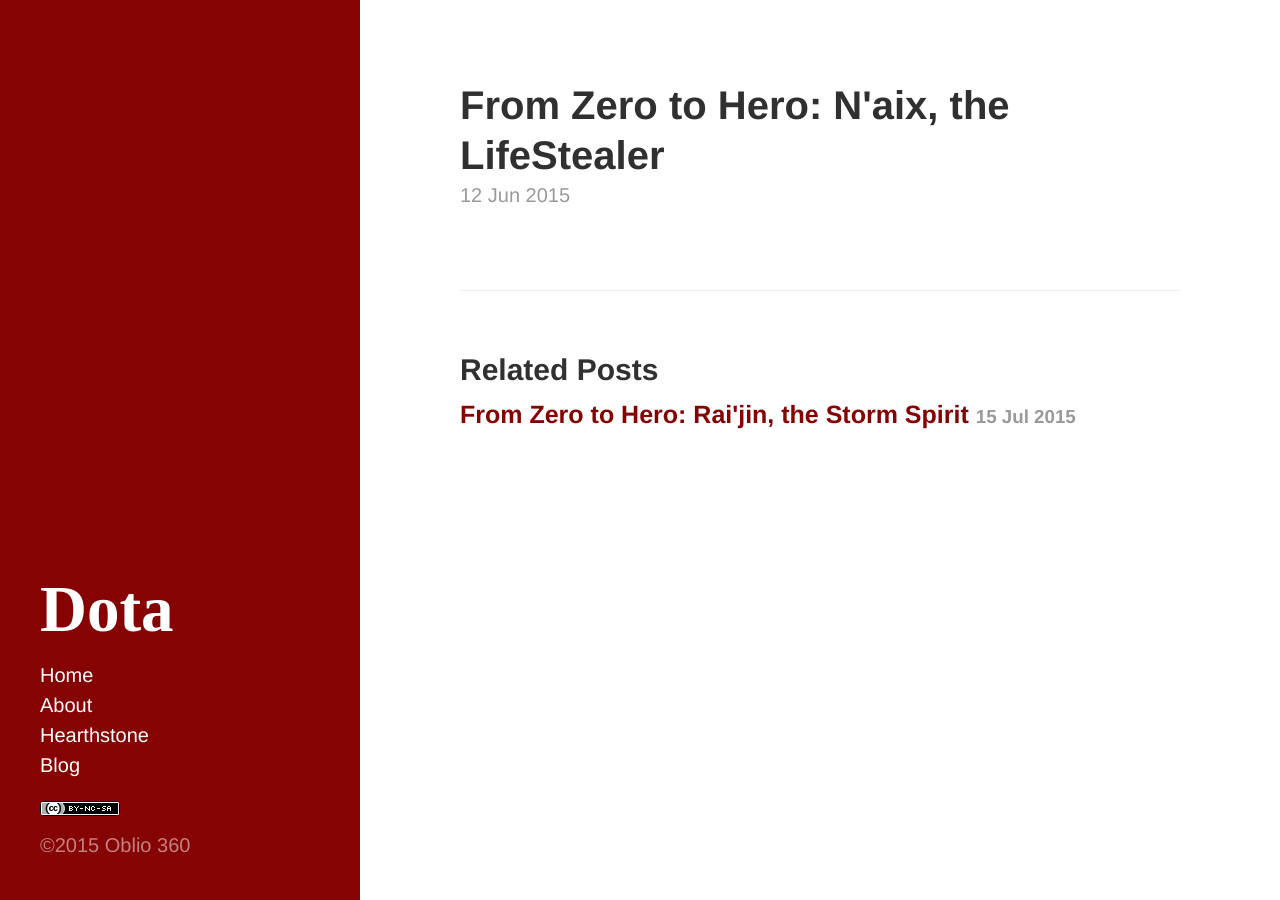
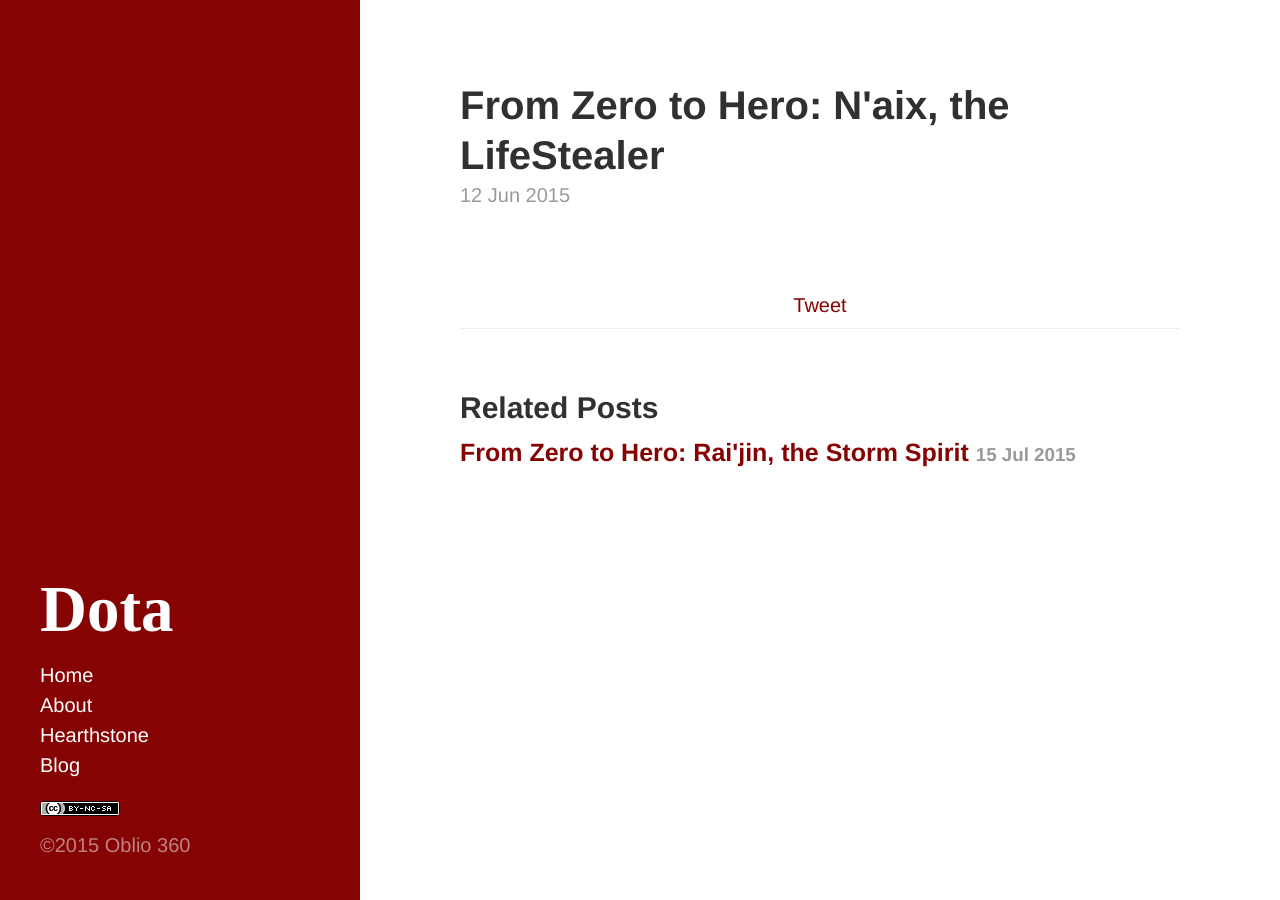
Before and after one commit to oblio360/dota-blog, a Jekyll site: the page built from _posts/2015-06-12-zero-hero-lifestealer.md, in a window 1280 px wide. Built offline with Jekyll 4.4.1, drawn with Linux system fonts in a browser that asks for light colours; Markdown is read by kramdown in place of the engine named in the settings; a script that is not in the unit is left out; comment, search, counter and statistics services are not loaded.

Commit message:
Adding social buttons to the Dota blog.

```diff
--- a/_layouts/default.html
+++ b/_layouts/default.html
@@ -3,7 +3,7 @@
 
   {% include head.html %}
 
-  <body class="theme-base-08">
+  <body class="theme-base">
 
     {% include sidebar.html %}
 
--- a/_layouts/post.html
+++ b/_layouts/post.html
@@ -2,11 +2,47 @@
 layout: default
 ---
 
+<!-- Facebook like -->
+<div id="fb-root"></div>
+<script>(function(d, s, id) {
+  var js, fjs = d.getElementsByTagName(s)[0];
+  if (d.getElementById(id)) return;
+  js = d.createElement(s); js.id = id;
+  js.src = "//connect.facebook.net/en_US/sdk.js#xfbml=1&version=v2.4&appId=717375855033119";
+  fjs.parentNode.insertBefore(js, fjs);
+}(document, 'script', 'facebook-jssdk'));</script>
+<!-- End of Facebook like -->
+
+<!-- Google plus -->
+<script src="https://apis.google.com/js/platform.js" async defer></script>
+<!-- End of Google plus -->
+
+<!-- Twitter share -->
+<script>!function(d,s,id){var js,fjs=d.getElementsByTagName(s)[0],p=/^http:/.test(d.location)?'http':'https';if(!d.getElementById(id)){js=d.createElement(s);js.id=id;js.src=p+'://platform.twitter.com/widgets.js';fjs.parentNode.insertBefore(js,fjs);}}(document, 'script', 'twitter-wjs');</script>
+<!-- End of Twitter share -->
+
+<!-- Actual post -->
 <div class="post">
   <h1 class="post-title">{{ page.title }}</h1>
   <span class="post-date">{{ page.date | date_to_string }}</span>
   {{ content }}
 </div>
+<!-- End of actual post -->
+
+<div class="social-container">
+    <!-- Facebook like -->
+    <div class="fb-like" data-layout="button_count" data-show-faces="false" data-share="false"></div>
+    <!-- End of Facebook like -->
+
+    <!-- Google plus -->
+    <div class="g-plusone"></div>
+    <!-- End of Google plus -->
+
+    <!-- Twitter share -->
+    <a href="https://twitter.com/share" class="twitter-share-button">Tweet</a>
+    <!-- End of Twitter share -->
+</div>
+
 
 <div class="related">
   <h2>Related Posts</h2>
@@ -24,11 +60,12 @@
   </ul>
 </div>
 
+
 <div id="discourse-comments"></div>
 
 <script type="text/javascript">
   var discourseUrl = "https://forum.oblio360.com/",
-      discourseEmbedUrl = "http://dota.oblio360.com{{ page.url }}";
+      discourseEmbedUrl = "<div class="fb-like" data-href="https://developers.facebook.com/docs/plugins/" data-layout="button_count" data-action="like" data-show-faces="false" data-share="false"></div>";
 
   (function() {
     var d = document.createElement('script'); d.type = 'text/javascript'; d.async = true;
--- a/css/hyde.css
+++ b/css/hyde.css
@@ -166,85 +166,11 @@
   }
 }
 
-
-
-/*
- * Themes
- *
- * As of v1.1, Hyde includes optional themes to color the sidebar and links
- * within blog posts. To use, add the class of your choosing to the `body`.
- */
-
-/* Base16 (http://chriskempson.github.io/base16/#default) */
-
 /* Red */
-.theme-base-08 .sidebar {
+.theme-base .sidebar {
   background-color: #850303;
 }
-.theme-base-08 .content a,
-.theme-base-08 .related-posts li a:hover {
+.theme-base .content a,
+.theme-base .related-posts li a:hover {
   color: #850303;
 }
-
-/* Orange */
-.theme-base-09 .sidebar {
-  background-color: #d28445;
-}
-.theme-base-09 .content a,
-.theme-base-09 .related-posts li a:hover {
-  color: #d28445;
-}
-
-/* Yellow */
-.theme-base-0a .sidebar {
-  background-color: #f4bf75;
-}
-.theme-base-0a .content a,
-.theme-base-0a .related-posts li a:hover {
-  color: #f4bf75;
-}
-
-/* Green */
-.theme-base-0b .sidebar {
-  background-color: #90a959;
-}
-.theme-base-0b .content a,
-.theme-base-0b .related-posts li a:hover {
-  color: #90a959;
-}
-
-/* Cyan */
-.theme-base-0c .sidebar {
-  background-color: #75b5aa;
-}
-.theme-base-0c .content a,
-.theme-base-0c .related-posts li a:hover {
-  color: #75b5aa;
-}
-
-/* Blue */
-.theme-base-0d .sidebar {
-  background-color: #6a9fb5;
-}
-.theme-base-0d .content a,
-.theme-base-0d .related-posts li a:hover {
-  color: #6a9fb5;
-}
-
-/* Magenta */
-.theme-base-0e .sidebar {
-  background-color: #aa759f;
-}
-.theme-base-0e .content a,
-.theme-base-0e .related-posts li a:hover {
-  color: #aa759f;
-}
-
-/* Brown */
-.theme-base-0f .sidebar {
-  background-color: #8f5536;
-}
-.theme-base-0f .content a,
-.theme-base-0f .related-posts li a:hover {
-  color: #8f5536;
-}
--- a/css/poole.css
+++ b/css/poole.css
@@ -325,6 +325,29 @@
   color: #9a9a9a;
 }
 
+/* Social buttons */
+.social-container {
+ text-align: center;
+}
+
+.fb-like {
+  position: relative;
+  top: -8px;
+}
+
+
+#___plusone_0 {
+  width: 63px !important;
+  position: relative;
+  left: 0px;
+}
+
+.twitter-share-button {
+  display: inline-block;
+  vertical-align: middle;
+  margin-bottom: 8px;
+}
+
 /* Related posts */
 .related {
   padding-top: 2rem;
```
